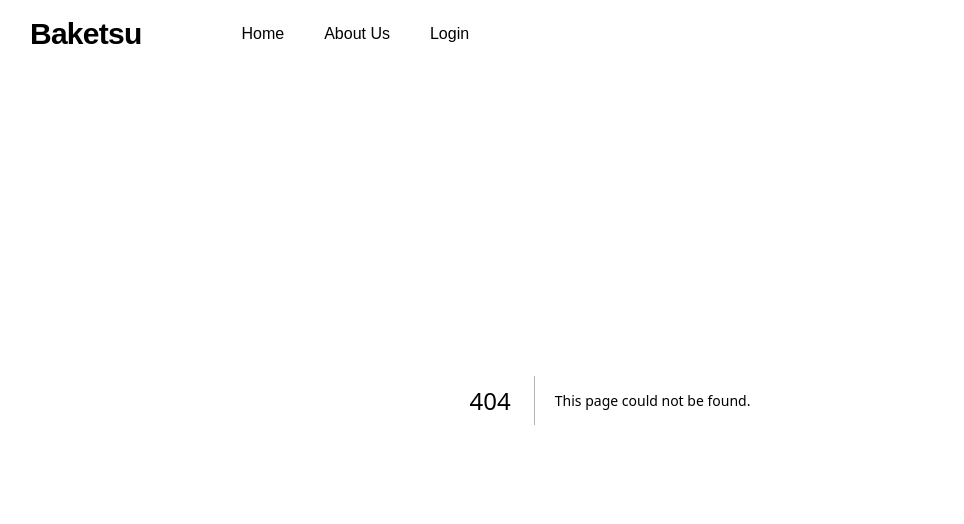
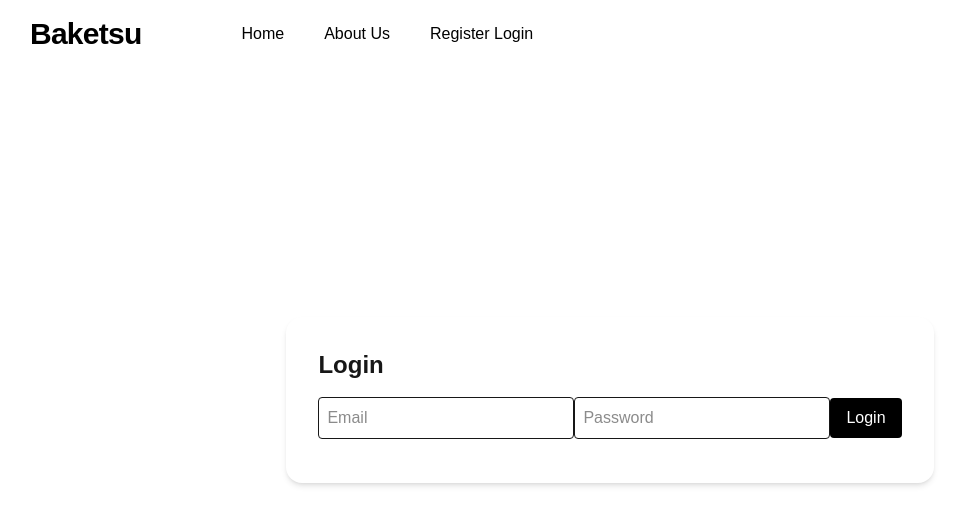
Before and after one commit to Yongancao/Baketsu-CIS-4398-Project, a Next.js app in the folder frontend/: page /login in a window 1280 px wide. Before the commit this address had no page. Shown: the top 524 px of the page, without its empty margins (30-994 px from the left). Built offline with nearby package versions, Linux system fonts and the light colour scheme.

Commit message:
register and login page

```diff
--- /dev/null
+++ b/frontend/src/app/login/page.tsx
@@ -0,0 +1,66 @@
+// app/login/page.tsx
+"use client";
+
+import { useState } from "react";
+
+export default function LoginPage() {
+  const [email, setEmail] = useState("");
+  const [password, setPassword] = useState("");
+  const [error, setError] = useState("");
+
+  async function handleLogin(e: React.FormEvent) {
+    e.preventDefault();
+
+    const res = await fetch("http://127.0.0.1:8000/login", {
+      method: "POST",
+      headers: { "Content-Type": "application/json" },
+      body: JSON.stringify({ email, password }),
+    });
+
+    if (!res.ok) {
+      setError("Invalid credentials");
+      return;
+    }
+
+    const data = await res.json();
+    console.log("✅ Login successful:", data);
+
+    localStorage.setItem("token", data.access_token);
+  }
+
+  return (
+    <div className="flex flex-col items-center justify-center min-h-screen">
+      <form
+        onSubmit={handleLogin}
+        className="bg-white dark:bg-[#151516] p-8 rounded-2xl shadow-md"
+      >
+        <h1 className="text-2xl font-bold mb-4">Login</h1>
+
+        <input
+          type="email"
+          value={email}
+          onChange={(e) => setEmail(e.target.value)}
+          placeholder="Email"
+          className="border p-2 w-64 mb-3 rounded"
+        />
+
+        <input
+          type="password"
+          value={password}
+          onChange={(e) => setPassword(e.target.value)}
+          placeholder="Password"
+          className="border p-2 w-64 mb-3 rounded"
+        />
+
+        <button
+          type="submit"
+          className="bg-black text-white px-4 py-2 rounded hover:bg-gray-800"
+        >
+          Login
+        </button>
+
+        {error && <p className="text-red-500 mt-2">{error}</p>}
+      </form>
+    </div>
+  );
+}
--- /dev/null
+++ b/frontend/src/app/register/page.tsx
@@ -0,0 +1,66 @@
+// app/login/page.tsx
+"use client";
+
+import { useState } from "react";
+
+export default function LoginPage() {
+  const [email, setEmail] = useState("");
+  const [password, setPassword] = useState("");
+  const [error, setError] = useState("");
+
+  async function handleLogin(e: React.FormEvent) {
+    e.preventDefault();
+
+    const res = await fetch("http://127.0.0.1:8000/login", {
+      method: "POST",
+      headers: { "Content-Type": "application/json" },
+      body: JSON.stringify({ email, password }),
+    });
+
+    if (!res.ok) {
+      setError("Invalid credentials");
+      return;
+    }
+
+    const data = await res.json();
+    console.log("✅ Login successful:", data);
+
+    localStorage.setItem("token", data.access_token);
+  }
+
+  return (
+    <div className="flex flex-col items-center justify-center min-h-screen">
+      <form
+        onSubmit={handleLogin}
+        className="bg-white dark:bg-[#151516] p-8 rounded-2xl shadow-md"
+      >
+        <h1 className="text-2xl font-bold mb-4">Register</h1>
+
+        <input
+          type="email"
+          value={email}
+          onChange={(e) => setEmail(e.target.value)}
+          placeholder="Email"
+          className="border p-2 w-64 mb-3 rounded"
+        />
+
+        <input
+          type="password"
+          value={password}
+          onChange={(e) => setPassword(e.target.value)}
+          placeholder="Password"
+          className="border p-2 w-64 mb-3 rounded"
+        />
+
+        <button
+          type="submit"
+          className="bg-black text-white px-4 py-2 rounded hover:bg-gray-800"
+        >
+          Register
+        </button>
+
+        {error && <p className="text-red-500 mt-2">{error}</p>}
+      </form>
+    </div>
+  );
+}
--- a/frontend/src/components/navbar.tsx
+++ b/frontend/src/components/navbar.tsx
@@ -13,7 +13,8 @@
                 <Link href="/about-us"> About Us </Link>
             </div>
             <div>
-                <Link href="/"> Login </Link>
+                <Link href="/register"> Register </Link>
+                <Link href="/login"> Login </Link>
             </div>
         </nav>
     )
```
